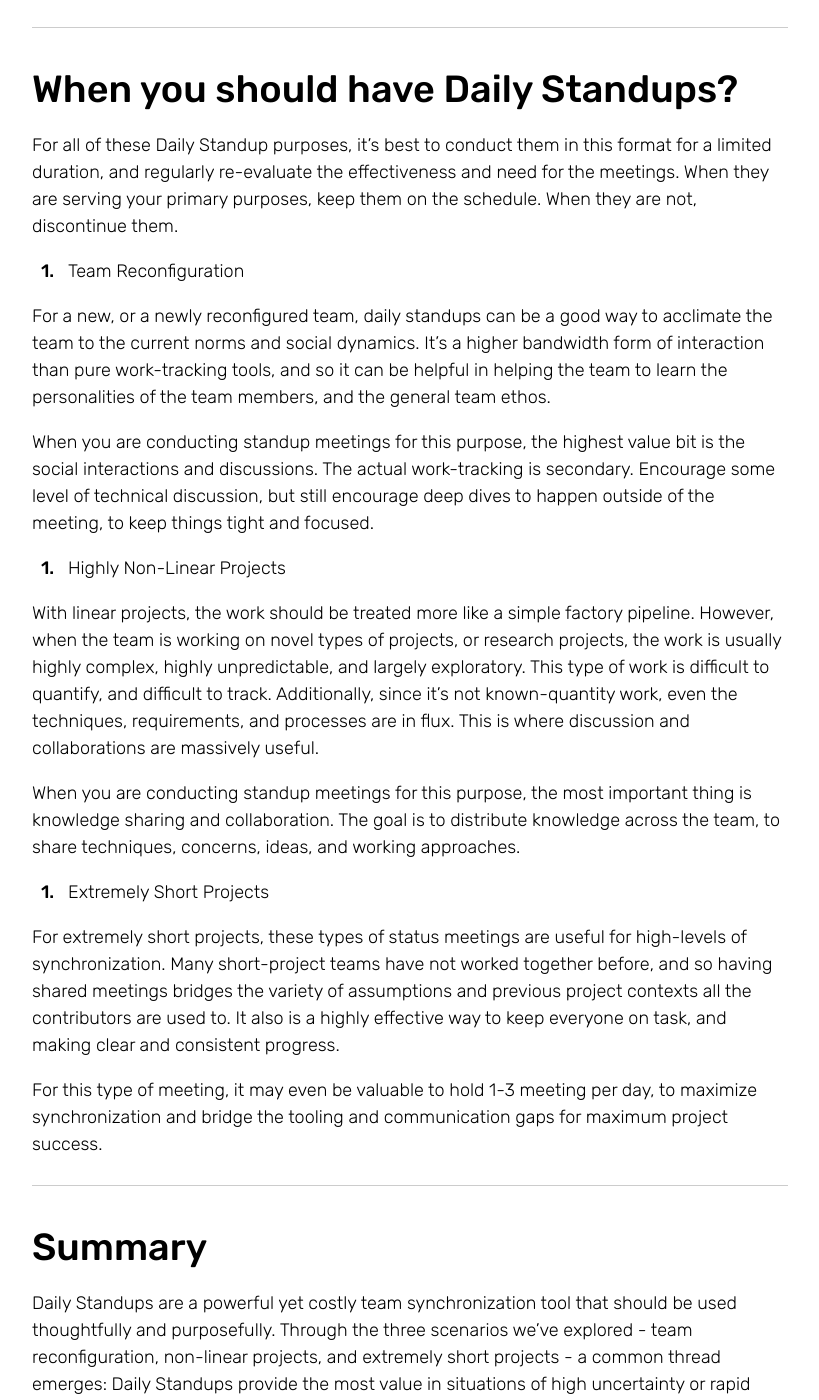
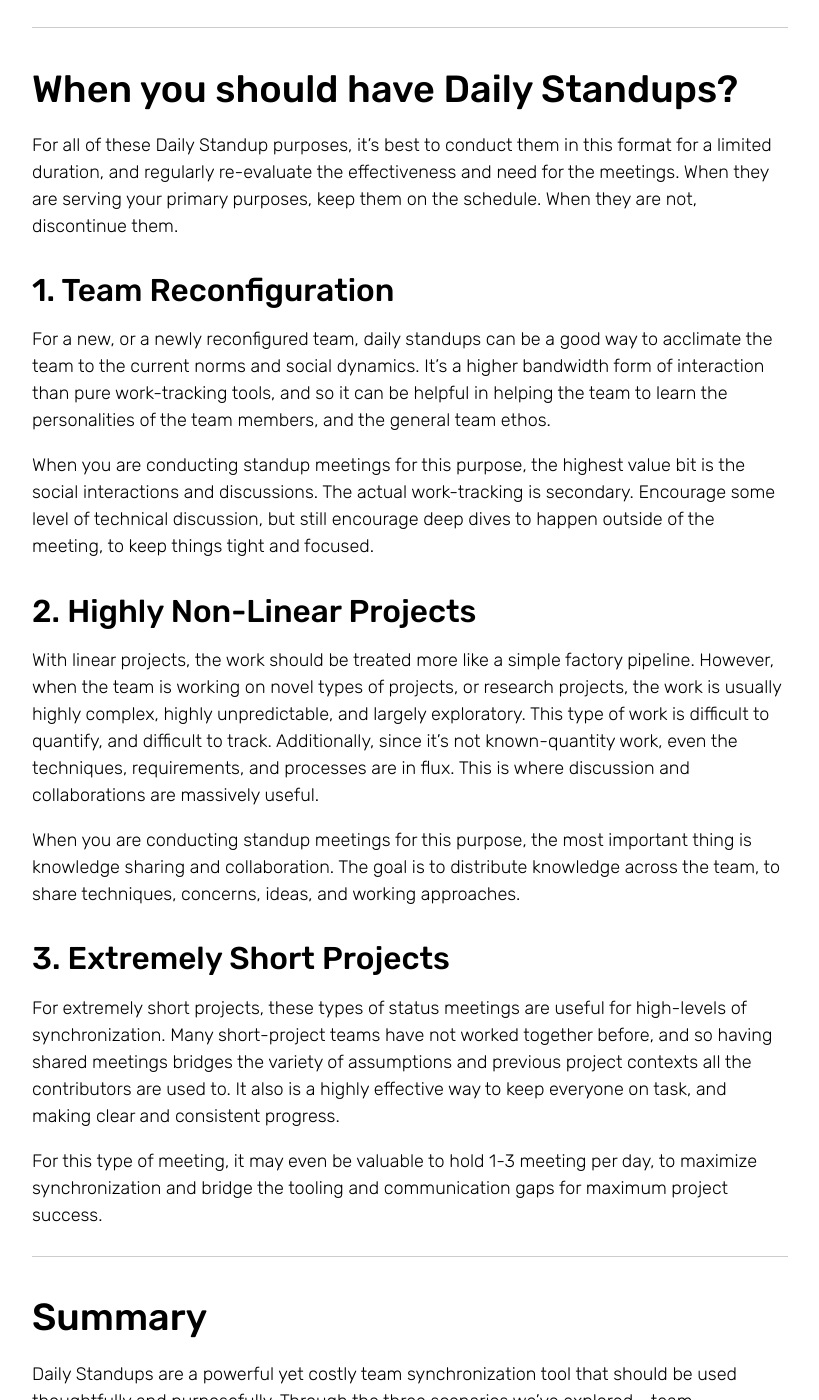
Before and after one commit to SilasReinagel/silasreinagel.github.io, a Jekyll site: the page built from _posts/2025-01-16-when-you-should-have-daily-standups.md, in a window 1280 px wide and 1400 px high, scrolled down 1637 px. Shown: the whole window, without its empty margins (230-1049 px from the left). Built offline with Jekyll 4.4.1, drawn with Linux system fonts in a browser that asks for light colours; nearby versions of some CDN libraries; comment, search, counter and statistics services are not loaded.

Commit message:
Daily Standups Formatting update

```diff
--- a/_posts/2025-01-16-when-you-should-have-daily-standups.md
+++ b/_posts/2025-01-16-when-you-should-have-daily-standups.md
@@ -39,19 +39,19 @@ This ritual originated from Scrum methodology but has been widely adopted (and a
 
 For all of these Daily Standup purposes, it's best to conduct them in this format for a limited duration, and regularly re-evaluate the effectiveness and need for the meetings. When they are serving your primary purposes, keep them on the schedule. When they are not, discontinue them.
 
-1. Team Reconfiguration
+## 1. Team Reconfiguration
 
 For a new, or a newly reconfigured team, daily standups can be a good way to acclimate the team to the current norms and social dynamics. It's a higher bandwidth form of interaction than pure work-tracking tools, and so it can be helpful in helping the team to learn the personalities of the team members, and the general team ethos.
 
 When you are conducting standup meetings for this purpose, the highest value bit is the social interactions and discussions. The actual work-tracking is secondary. Encourage some level of technical discussion, but still encourage deep dives to happen outside of the meeting, to keep things tight and focused.
 
-2. Highly Non-Linear Projects
+## 2. Highly Non-Linear Projects
 
 With linear projects, the work should be treated more like a simple factory pipeline. However, when the team is working on novel types of projects, or research projects, the work is usually highly complex, highly unpredictable, and largely exploratory. This type of work is difficult to quantify, and difficult to track. Additionally, since it's not known-quantity work, even the techniques, requirements, and processes are in flux. This is where discussion and collaborations are massively useful.
 
 When you are conducting standup meetings for this purpose, the most important thing is knowledge sharing and collaboration. The goal is to distribute knowledge across the team, to share techniques, concerns, ideas, and working approaches.
 
-3. Extremely Short Projects
+## 3. Extremely Short Projects
 
 For extremely short projects, these types of status meetings are useful for high-levels of synchronization. Many short-project teams have not worked together before, and so having shared meetings bridges the variety of assumptions and previous project contexts all the contributors are used to. It also is a highly effective way to keep everyone on task, and making clear and consistent progress.
 
```
